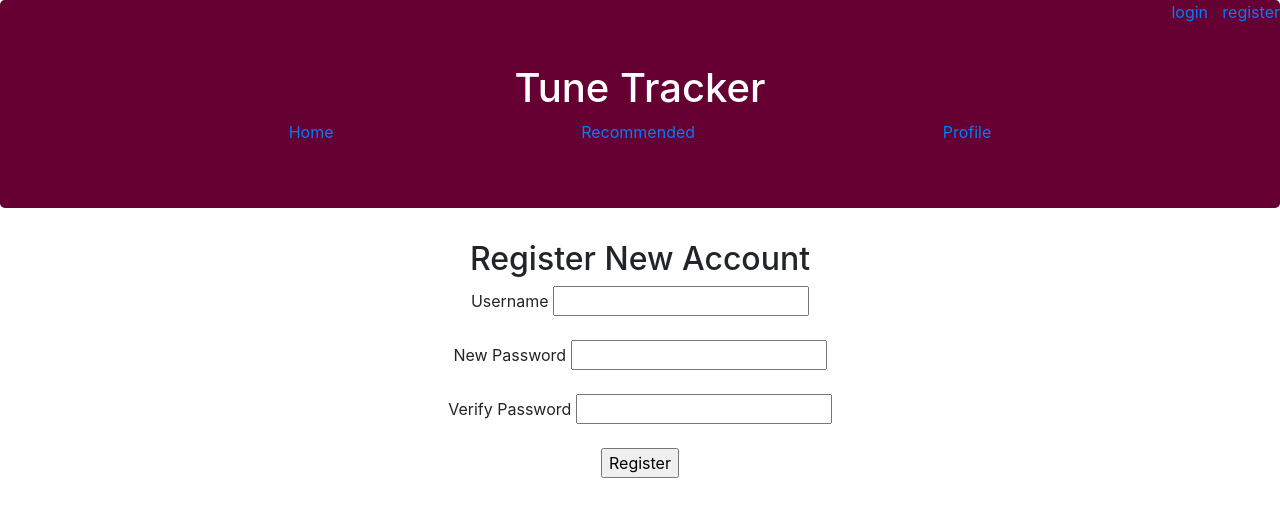
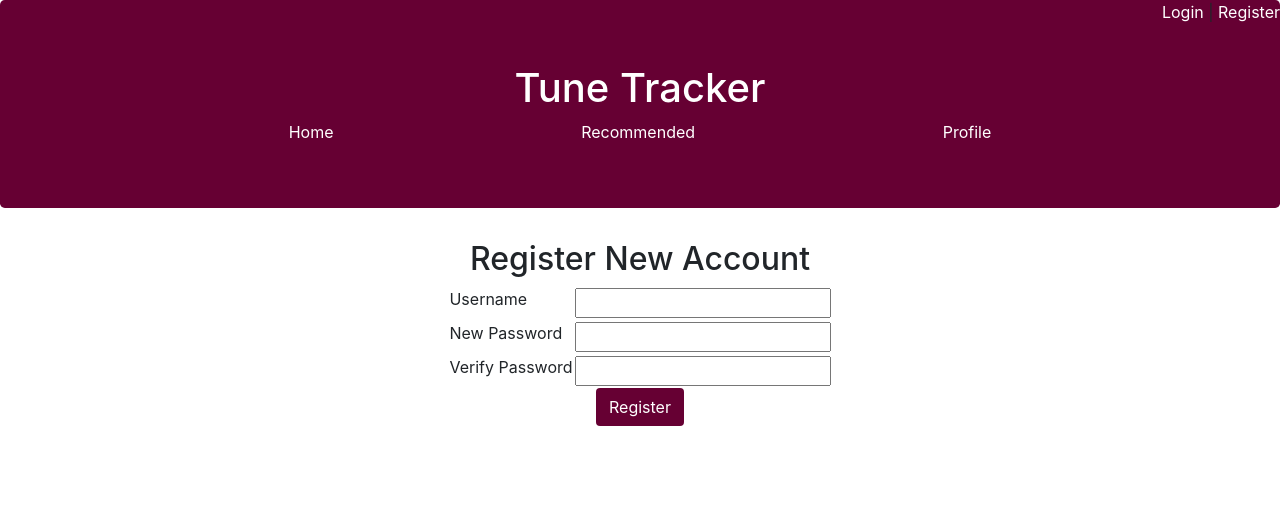
Before and after one commit to StoneDeal/music-me, a Flask app: page /signup in a window 1280 px wide. Shown: the top 517 px of the page. Run offline with Flask 2, Linux system fonts and the light colour scheme; some libraries are stand-ins or nearby versions.

Commit message:
several misc ui improvements and bug fixes

```diff
--- a/css/styles.css
+++ /dev/null
@@ -1,3 +0,0 @@
-#search {
-    padding-bottom: 5%;
-}
--- a/main.py
+++ b/main.py
@@ -57,6 +57,7 @@ def artist():
 
 @app.route("/profile", methods=['POST', 'GET'])
 def profile():
+    artist_error = ''
     if 'user' not in session:
         return redirect("/login")
     if request.args.get('artist') != None:
@@ -100,6 +101,7 @@ def recommended():
 
 @app.route("/login", methods=['GET', 'POST'])
 def login():
+    login_error = ''
     if request.method == 'GET':
         return render_template('login.html')
     elif request.method == 'POST':
@@ -113,8 +115,8 @@ def login():
                 session['user_id'] = user.id
                 flash('welcome back, '+user.username)
                 return redirect("/home")
-        flash('bad username or password')
-        return redirect("/login")
+        login_error = 'Bad username or password.'
+        return render_template("login.html", login_error=login_error, username=username)
 
 
 def valid_user(string):
@@ -154,25 +156,33 @@ def signup():
         username = request.form['username']
         password = request.form['password']
         verify = request.form['verify']
+        username_error = ' '
+        password_error = ' '
+        password_match_error = ' '
+        user_taken_error = ' '
+        error_count = 0
         if valid_user(username) == False:
-            flash('Please enter a valid username')
-            return redirect('/signup')
+            error_count += 1
+            username_error = "Please enter a valid username."
         user_db_count = User.query.filter_by(username=username).count()
         if user_db_count > 0:
-            flash('yikes! "' + username + '" is already taken and password reminders are not implemented')
-            return redirect('/signup')
+            error_count += 1
+            user_taken_error = "Sorry! That username is already taken."
         if valid_pass(password) == False:
-            flash('Please enter a valid password')
-            return redirect('/signup')
+            error_count += 1
+            password_error = "Please enter a valid password."
         if password != verify:
-            flash('passwords did not match')
-            return redirect('/signup')
-        user = User(username=username, password=password)
-        db.session.add(user)
-        db.session.commit()
-        session['user'] = user.username
-        session['user_id'] = user.id
-        return redirect("/home")
+            error_count += 1
+            password_match_error = "Passwords did not match."
+        if error_count == 0:
+            user = User(username=username, password=password)
+            db.session.add(user)
+            db.session.commit()
+            session['user'] = user.username
+            session['user_id'] = user.id
+            return redirect("/home")
+        else:
+            return render_template('signup.html', username=username, username_error=username_error, password_match_error=password_match_error, password_error=password_error)
     else:
         return render_template('signup.html')
 
--- a/static/profile.js
+++ b/static/profile.js
@@ -3,6 +3,9 @@ $('li').each(function() {
     artistMbids.push( $(this).text() );
   });;
 console.log(artistMbids);
+if (artistMbids.length == 0) {
+    $('#no-artists').text("Go like some artists!");
+}
 
 artistMbids.forEach(function(artistMbid) {
 
@@ -40,12 +43,14 @@ function render() {
 
     var title = "<h4>" + model.artistInfo.artist.name + "</h4>";
     var image = "<img id='band-img' src='" + model.artistInfo.artist.image[2]["#text"] + "'>";
+    var listen = "<a href='" + model.artistInfo.artist.url + "'><h5>Listen</h5></a>";
     var remove = "<form method='POST' action='/unlike-artist'><input type='hidden' name='artist-id' value='" + artistMbid +"' /><button type='submit' class='btn'>Remove</button></form>";
 
     var artistSpan = $("<span></span>")
     .attr("class", "tag")
     .append(image)
     .append(title)
+    .append(listen)
     .append(remove);
 
     $('#artist').append(artistSpan);
--- a/static/styles.css
+++ b/static/styles.css
@@ -12,8 +12,40 @@ body {
     margin-top: 5%;
     margin-right: 10%;
     margin-left: 10%;
+    color: white;
 }
 
 .tag {
     color: #660033;
 }
+
+.error {
+    color: red;
+}
+
+#table {
+    text-align: left;
+    margin-left: auto;
+    margin-right: auto;
+}
+
+.btn {
+    color: white;
+    background-color: #660033;
+}
+
+#artist-name {
+    color: #660033;
+}
+
+#nav {
+    color: white;
+}
+
+a {
+    color: #660033;
+}
+
+h3 {
+    color: #660033;
+}
--- a/templates/base.html
+++ b/templates/base.html
@@ -19,10 +19,10 @@
         <div id="login-bar" style='float: right'>
             {% if 'user' in session %}
             <form action="/logout" method="post" id='logout'>
-                <input type="submit" value="Log Out" />
+                <input type="submit" value="Log Out" class="btn"/>
             </form>
             {% else %}
-            <a href="/login">login</a> | <a href="/signup">register</a>
+            <a id="nav" href="/login">Login</a> | <a id="nav" href="/signup">Register</a>
             {% endif %}
         </div>
 
--- a/templates/profile.html
+++ b/templates/profile.html
@@ -1,7 +1,7 @@
 {% extends "base.html" %}
 
 {% block content %}
-
+        <h3 id="no-artists"></h3>
         <div id="artist">
 
         </div>
--- a/templates/signup.html
+++ b/templates/signup.html
@@ -3,12 +3,37 @@
 
 <h2>Register New Account</h2>
 <form action="/signup" method="post" name="submit-button">
-  <p><label>Username <input type="text" name="username"/></label></p>
-  <p><label>New Password <input type="password" name="password"/></label></p>
-  <p><label>Verify Password <input type="password" name="verify"/></label></p>
-  <p><input type="submit" value="Register" name="signup-submit"/></p>
+  <table id="table">
+    <tr>
+    <td>
+    <label>Username</label>
+    </td>
+    <td>
+    <input type="text" name="username" value="{{ username }}"/>
+    </td>
+    </tr>
+    <tr>
+    <td>
+    <label>New Password </label>
+    </td>
+    <td>
+    <input type="password" name="password"/>
+    </td>
+    </tr>
+    <tr>
+    <td>
+    <label>Verify Password</label>
+    </td>
+    <td>
+    <input type="password" name="verify"/>
+    </td>
+    </tr>
+  </table>
+  <input type="submit" value="Register" name="signup-submit" class="btn"/>
 </form>
-
+<p class="error">{{ username_error }}</p>
+<p class="error">{{ password_error }}</p>
+<p class="error">{{ password_match_error }}</p>
 <!-- <script src="{{url_for('static', filename='signup.js')}}"></script> -->
 
 {% endblock %}
```
Also changed, not shown: static/tune-tracker.js (+7 -2 lines), templates/login.html (+21 -4 lines).
